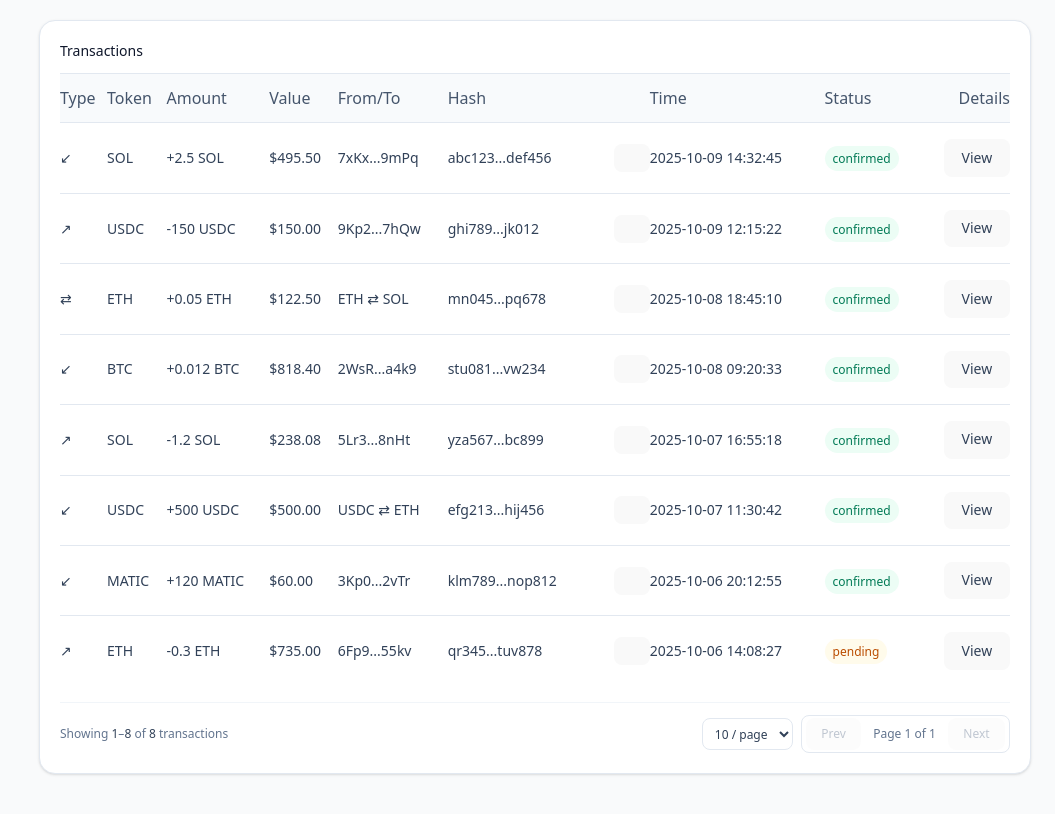
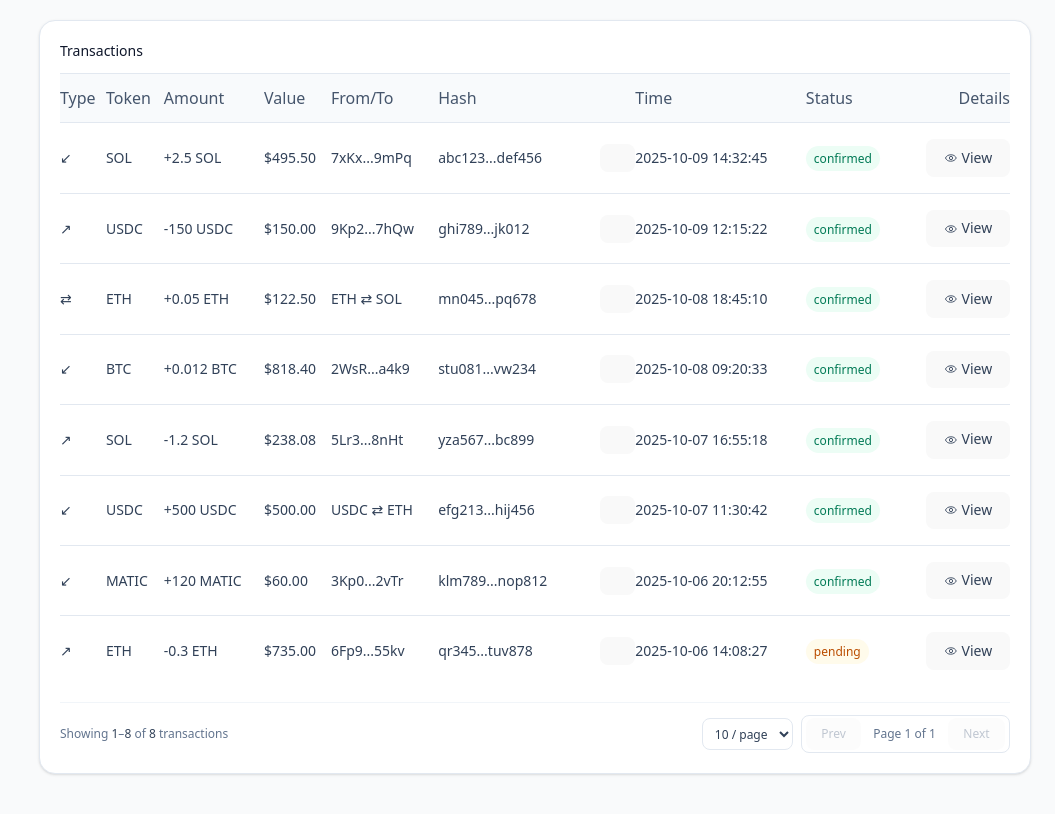
Before and after one commit to malih99/CryptoVault, a React (Vite) app: page /transactions in a window 1280 px wide. Shown: the part 1180-1994 px from the top of the page, without its empty margins (225-1280 px from the left). Built offline with nearby package versions, Linux system fonts and the light colour scheme.

Commit message:
style(transactions): use eye icon button for view details

```diff
--- a/src/components/tables/TxTable.tsx
+++ b/src/components/tables/TxTable.tsx
@@ -11,7 +11,7 @@ type Props = {
   totalPages: number;
   onPageChange: (page: number) => void;
   onPageSizeChange: (size: number) => void;
-  onSelectTx?: (tx: TxRecord) => void; // 🆕
+  onSelectTx?: (tx: TxRecord) => void;
 };
 
 export default function TxTable({
@@ -198,9 +198,16 @@ export default function TxTable({
                   <button
                     type="button"
                     onClick={() => onSelectTx(r)}
-                    className="text-[11px] font-medium text-emerald-600 hover:underline dark:text-emerald-300"
+                    className="
+                      inline-flex items-center gap-1 rounded-lg border
+                      border-slate-200 bg-white px-2 py-1 text-[11px] font-medium
+                      text-slate-700 hover:bg-slate-50
+                      dark:border-slate-700 dark:bg-slate-900 dark:text-slate-200 dark:hover:bg-slate-800
+                    "
+                    aria-label="View transaction details"
                   >
-                    View details
+                    <EyeIcon className="h-3.5 w-3.5" />
+                    <span className="hidden xs:inline sm:inline">Details</span>
                   </button>
                 )}
               </div>
@@ -289,9 +296,16 @@ export default function TxTable({
                       <button
                         type="button"
                         onClick={() => onSelectTx(r)}
-                        className="rounded-lg border border-slate-200 px-2 py-1 text-xs text-slate-700 hover:bg-slate-50 dark:border-slate-700 dark:text-slate-200 dark:hover:bg-slate-800"
+                        className="
+                          inline-flex items-center gap-1 rounded-lg border
+                          border-slate-200 bg-white px-2 py-1 text-xs
+                          text-slate-700 hover:bg-slate-50
+                          dark:border-slate-700 dark:bg-slate-900 dark:text-slate-200 dark:hover:bg-slate-800
+                        "
+                        aria-label="View transaction details"
                       >
-                        View
+                        <EyeIcon className="h-3.5 w-3.5" />
+                        <span className="hidden md:inline">View</span>
                       </button>
                     </TD>
                   )}
@@ -302,7 +316,7 @@ export default function TxTable({
         </T>
       </div>
 
-      {/* Pagination footer همون قبلی که داشتی */}
+      {/* Pagination footer */}
       <div className="mt-4 flex flex-col items-center justify-between gap-3 border-t border-slate-100 pt-3 text-xs text-slate-500 dark:border-slate-800 dark:text-slate-400 sm:flex-row">
         <div>
           Showing{" "}
@@ -422,3 +436,30 @@ function CheckIcon() {
     </svg>
   );
 }
+
+/** آیکون چشم برای View details */
+function EyeIcon({ className = "" }: { className?: string }) {
+  return (
+    <svg
+      viewBox="0 0 24 24"
+      className={className}
+      aria-hidden="true"
+      focusable="false"
+    >
+      <path
+        d="M2.5 12c1.7-3.3 4.5-5.5 9.5-5.5S19.3 8.7 21 12c-1.7 3.3-4.5 5.5-9.5 5.5S4.2 15.3 2.5 12Z"
+        fill="none"
+        stroke="currentColor"
+        strokeWidth="1.5"
+      />
+      <circle
+        cx="12"
+        cy="12"
+        r="2.8"
+        fill="none"
+        stroke="currentColor"
+        strokeWidth="1.5"
+      />
+    </svg>
+  );
+}
```
